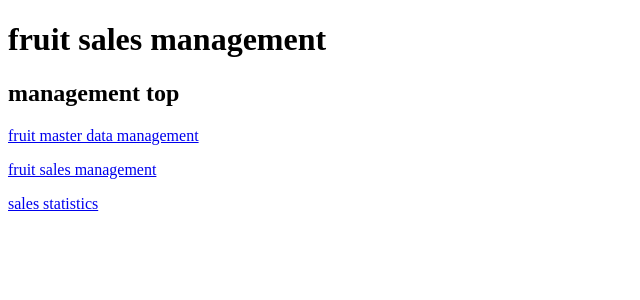
After one commit to Czerny-F/fruitmarket, a Django app: page / in a window 1280 px wide. The commit adds this page. Shown: the top 300 px of the page, without its empty margins (0-640 px from the left). Run offline with Django 3.2, Linux system fonts and the light colour scheme.

Commit message:
temporary index view

```diff
--- /dev/null
+++ b/fruitmarket/core/views.py
@@ -0,0 +1,5 @@
+from django.views import generic
+
+
+class Index(generic.TemplateView):
+    template_name = 'core/index.html'
--- a/fruitmarket/templates/base.html
+++ b/fruitmarket/templates/base.html
@@ -13,7 +13,7 @@
     <h2>{% block h2 %}{% trans page_name|default:"" %}{% endblock %}</h2>
     <div class="breadcrumbs">
       {% block breadcrumbs %}
-      <a href="">TOP</a> &rsaquo; {% trans page_name|default:"" %}
+      <a href="{% url 'index' %}">TOP</a> &rsaquo; {% trans page_name|default:"" %}
       {% endblock %}
     </div><!--//.breadcrumbs-->
     {% endblock %}
--- /dev/null
+++ b/fruitmarket/templates/core/index.html
@@ -0,0 +1,20 @@
+{% extends 'base.html' %}
+{% load i18n %}
+
+{% block h2 %}{% trans "management top" %}{% endblock %}
+
+{% block breadcrumbs %}{% endblock %}
+
+{% block content %}
+    <div class="index">
+      <p class="link">
+        <a href="{% url 'products:fruits:list' %}">{% trans "fruit master data management" %}</a>
+      </p>
+      <p class="link">
+        <a href="{% url 'sales:fruits:list' %}">{% trans "fruit sales management" %}</a>
+      </p>
+      <p class="link">
+        <a href="{% url 'sales:stats:overview' %}">{% trans "sales statistics" %}</a>
+      </p>
+    </div>
+{% endblock %}
--- a/fruitmarket/urls.py
+++ b/fruitmarket/urls.py
@@ -1,7 +1,9 @@
 from django.contrib import admin
 from django.urls import path, include
+from .core import views
 
 urlpatterns = [
+    path('', views.Index.as_view(), name='index'),
     path('products/', include('fruitmarket.apps.products.urls')),
     path('sales/', include('fruitmarket.apps.sales.urls')),
     path('admin/', admin.site.urls),
```
Also changed, not shown: 1 other file.
